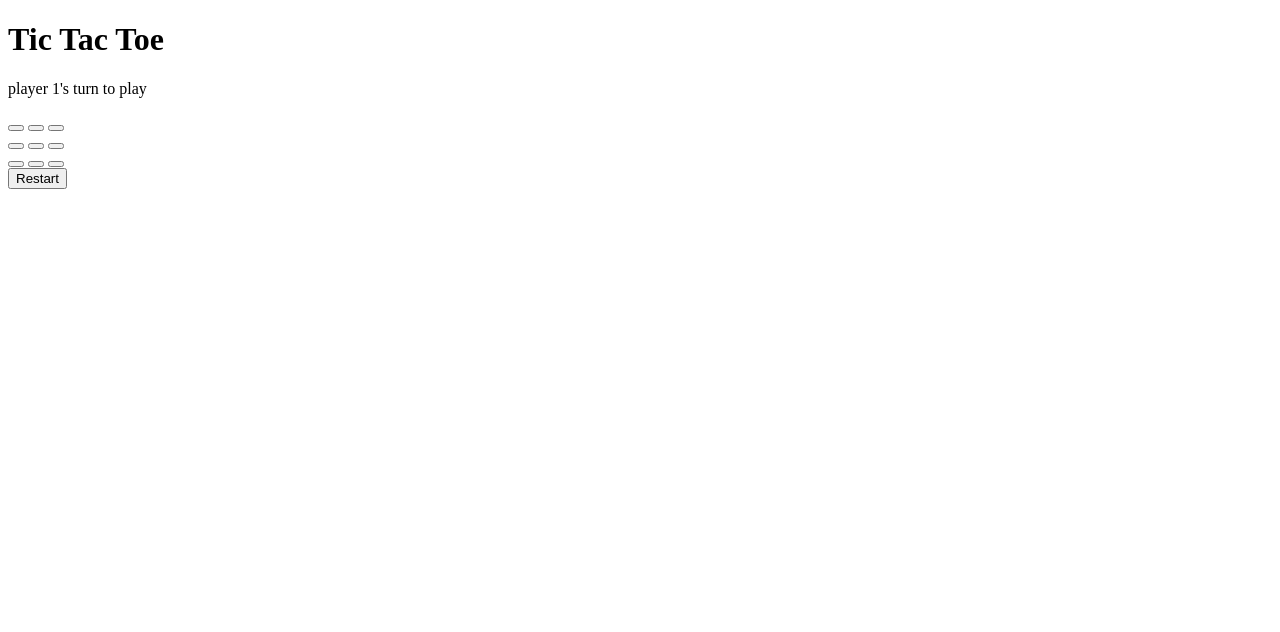
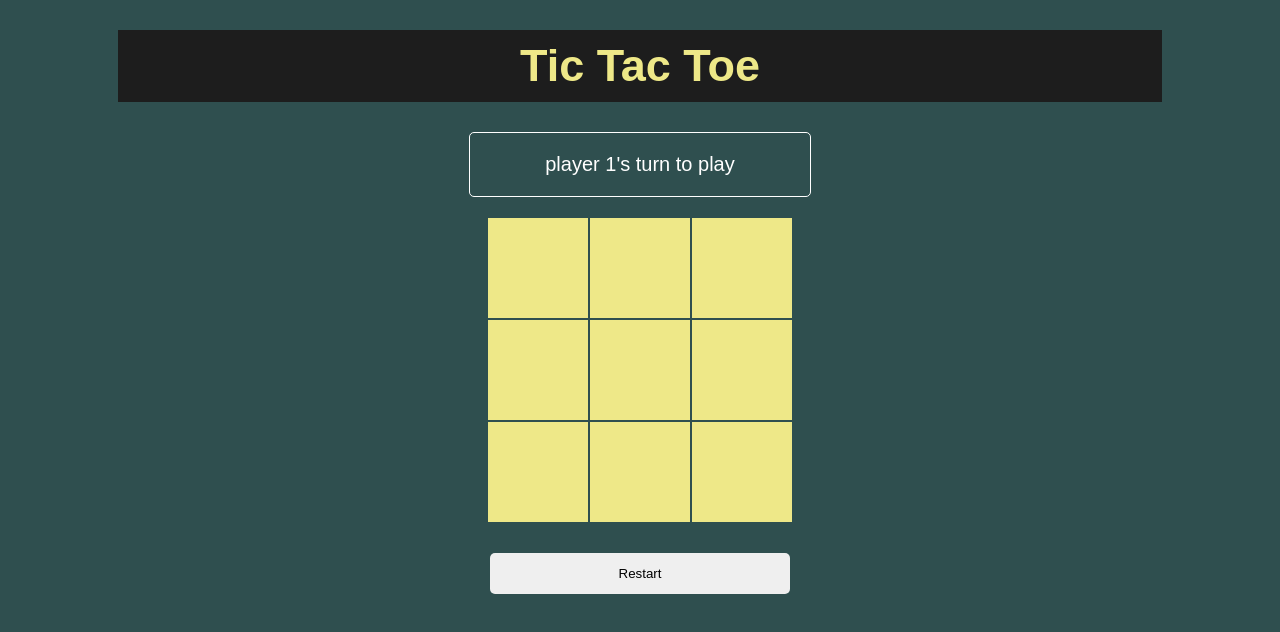
Before and after one commit to geralduzor/Tic-Tac-Toe, a plain HTML site: page index.html in a window 1280 px wide. Drawn offline with Linux system fonts and the light colour scheme.

Commit message:
Link css

```diff
--- a/index.html
+++ b/index.html
@@ -4,7 +4,7 @@
     <meta charset="UTF-8">
     <meta name="viewport" content="width=device-width, initial-scale=1.0">
     <title>Document</title>
-    <link rel="stylesheet" href="tic.css">
+    <link rel="stylesheet" href="styles.css">
 
 </head>
 <body>
```
